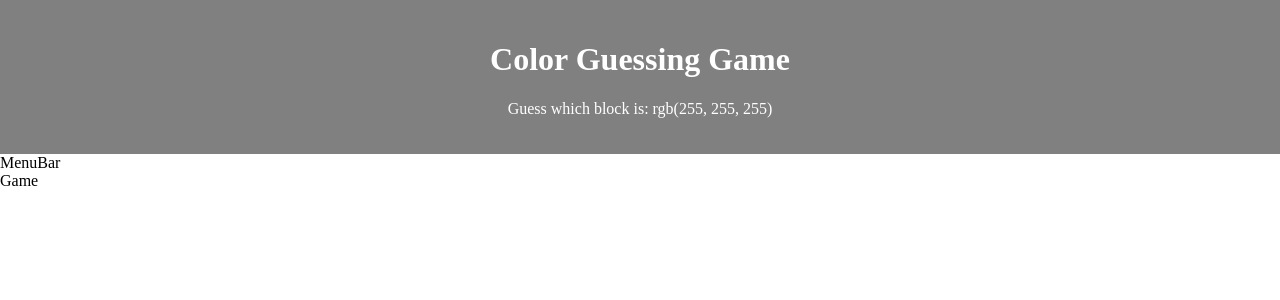
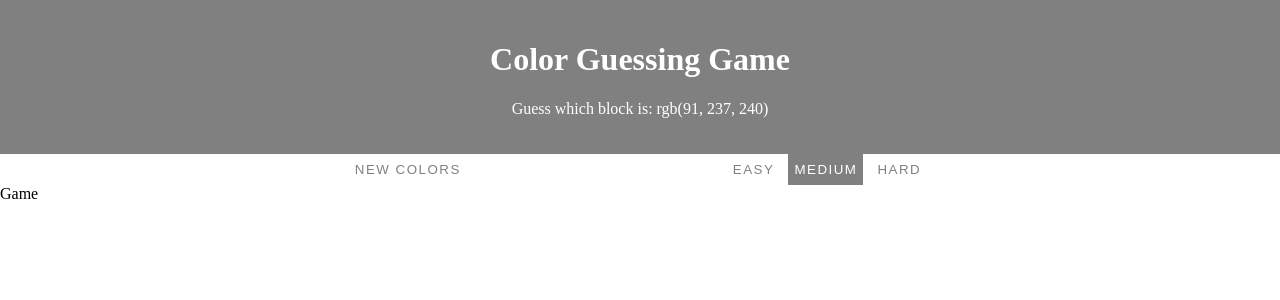
Before and after one commit to sanchito59/color-guessing-game, a React (Create React App) app: page / in a window 1280 px wide. Shown: the top 300 px of the page. Built offline with nearby package versions, Linux system fonts and the light colour scheme.

Commit message:
add v1 menu bar

```diff
--- a/src/components/pages/Homepage/components/MenuBar/index.jsx
+++ /dev/null
@@ -1,14 +0,0 @@
-import React from "react";
-import styled from "styled-components";
-
-const MenuBar = () => {
-  const test = "";
-
-  return (
-    <div>
-      <div>MenuBar</div>
-    </div>
-  );
-};
-
-export default MenuBar;
--- a/src/components/pages/Homepage/index.jsx
+++ b/src/components/pages/Homepage/index.jsx
@@ -1,19 +1,84 @@
 import React, { useState } from "react";
 import styled from "styled-components";
 import Header from "./components/Header";
-import MenuBar from "./components/MenuBar";
 import Game from "./components/Game";
+
+const MenuBar = styled.section`
+  display: flex;
+  justify-content: center;
+`;
+
+const MenuButton = styled.button`
+  border: 0px;
+  padding-top: 8px;
+  padding-bottom: 8px;
+  letter-spacing: 1.5px;
+  background: white;
+  color: grey;
+
+  transition: background 0.3s, color 0.3s;
+  :hover {
+    background: grey;
+    color: white;
+  }
+`;
+
+const DifficultyButton = styled(MenuButton)`
+  margin: 0px 4px;
+
+  background: ${(props) =>
+    props.buttonDifficulty === props.gameDifficulty ? "grey" : "white"};
+
+  color: ${(props) =>
+    props.buttonDifficulty === props.gameDifficulty ? "white" : "grey"};
+`;
+
+const Message = styled.span`
+  width: 20%;
+  padding: 8px 0px;
+  text-align: center;
+`;
 
 const Homepage = () => {
   const [difficulty, setDifficulty] = useState(6);
   const [colors, setColors] = useState([]);
-  const [pickedColor, setPickedColor] = useState("rgb(255, 255, 255)");
+  const [pickedColor, setPickedColor] = useState("rgb(91, 237, 240)");
   const [correct, setCorrect] = useState(false);
+  const [message, setMessage] = useState("");
+
+  const init = () => {
+    console.log("initialized");
+  };
+  init();
 
   return (
     <>
       <Header pickedColor={pickedColor} correct={correct} />
-      <MenuBar />
+      <MenuBar changeColors={setColors} changeDifficulty={setDifficulty}>
+        <MenuButton>NEW COLORS</MenuButton>
+        <Message>{message}</Message>
+        <DifficultyButton
+          onClick={() => setDifficulty(3)}
+          buttonDifficulty={3}
+          gameDifficulty={difficulty}
+        >
+          EASY
+        </DifficultyButton>
+        <DifficultyButton
+          onClick={() => setDifficulty(6)}
+          buttonDifficulty={6}
+          gameDifficulty={difficulty}
+        >
+          MEDIUM
+        </DifficultyButton>
+        <DifficultyButton
+          onClick={() => setDifficulty(9)}
+          buttonDifficulty={9}
+          gameDifficulty={difficulty}
+        >
+          HARD
+        </DifficultyButton>
+      </MenuBar>
       <Game />
     </>
   );
```
